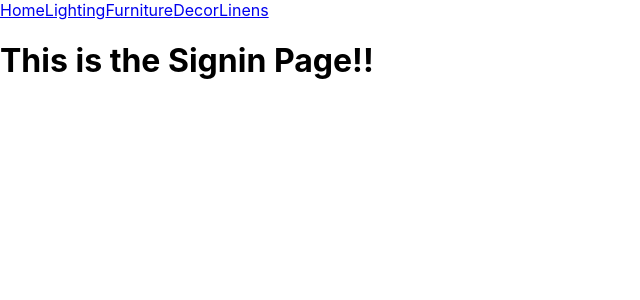
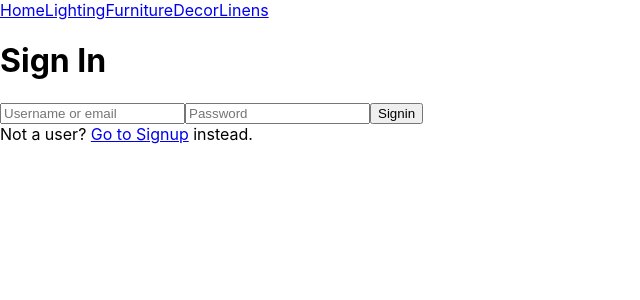
Before and after one commit to felix-carela/FurniTech-frontend, a React (Create React App) app: page /signin in a window 1280 px wide. Shown: the top 300 px of the page, without its empty margins (0-640 px from the left). Built offline with nearby package versions, Linux system fonts and the light colour scheme.

Commit message:
Mostly complete signin page

```diff
--- a/src/App.tsx
+++ b/src/App.tsx
@@ -3,15 +3,15 @@ import {BrowserRouter, Routes, Route} from 'react-router-dom'
 import LandingPage from './pages/LandingPage'
 import MarketPlace from './pages/MarketPlace'
 import Navbar from './components/Navbar';
-import Signup from './pages/Signup';
-import Signin from './pages/Signin';
+import Signup from './pages/signup';
+import Signin from './pages/signin';
 import './App.css';
 
 
 export default function App() {
   return (
     <BrowserRouter>
-        <Navbar/>
+<Navbar/>
       <Routes>
         <Route path='/' element={<LandingPage/>}/>
         <Route path='/signup' element={<Signup/>}/>
--- a/src/pages/signin.tsx
+++ b/src/pages/signin.tsx
@@ -1,12 +1,54 @@
-import React from 'react';
-import Navbar from '../components/Navbar';
-
-
+import React, { useState, SyntheticEvent, useContext } from "react";
+import { Link, useNavigate } from "react-router-dom";
+// import { signin } from '../api/auth';
+// import { AuthContext } from "../context/AuthContextComponent";
 
 export default function Signin() {
-  return (
-    <div>
-        <h1>This is the Signin Page!!</h1>
-    </div>
-  );
+    const [username, setUsername] = useState<string>('');
+    const [password, setPassword] = useState<string>('');
+    const navigate = useNavigate();
+    // const { setIsLoggedIn, setUser } = useContext(AuthContext);
+
+    const handleSubmit = async (evt: SyntheticEvent) => {
+        evt.preventDefault();
+        try {
+            console.log(username, password);
+            // const response = await signin(username, password);
+            // console.log(response);
+            // setIsLoggedIn(true);
+            // setUser(response.user);
+            navigate('/');
+            // console.log(response);
+        } catch (error) {
+            console.error('Error during sign in: ', error);
+        }
+    }
+
+    return (
+        <div className="signin-container">
+            <h1 className="signin-title">Sign In</h1>
+            <form className="signin-form" onSubmit={handleSubmit}>
+                <input
+                    className="signin-input"
+                    type="text"
+                    placeholder="Username or email"
+                    value={username}
+                    onChange={(e) => setUsername(e.target.value)}
+                />
+                <input
+                    className="signin-input"
+                    type="password"
+                    placeholder="Password"
+                    value={password}
+                    onChange={(e) => setPassword(e.target.value)}
+                />
+                <button className="signin-button">Signin</button>
+            </form>
+            <span className="signin-alt">
+                {'Not a user? '}
+                <Link to="/auth/signup">Go to Signup</Link>
+                {' instead.'}
+            </span>
+        </div>
+    );
 }
--- a/src/pages/signup.tsx
+++ b/src/pages/signup.tsx
@@ -1,4 +1,3 @@
-import Navbar from "../components/Navbar";
 import React, { useState, SyntheticEvent } from "react";
 import { Link, useNavigate } from "react-router-dom";
 // import { signup } from '../api/auth';
@@ -11,8 +10,8 @@ export default function Signup() {
     const [loading, setLoading] = useState<boolean>(false);
     const navigate = useNavigate();
 
-    const handleSubmit = async (e: SyntheticEvent) => {
-        e.preventDefault();
+    const handleSubmit = async (evt: SyntheticEvent) => {
+        evt.preventDefault();
         setLoading(true);
         try {
             console.log(username, email, password);
```
